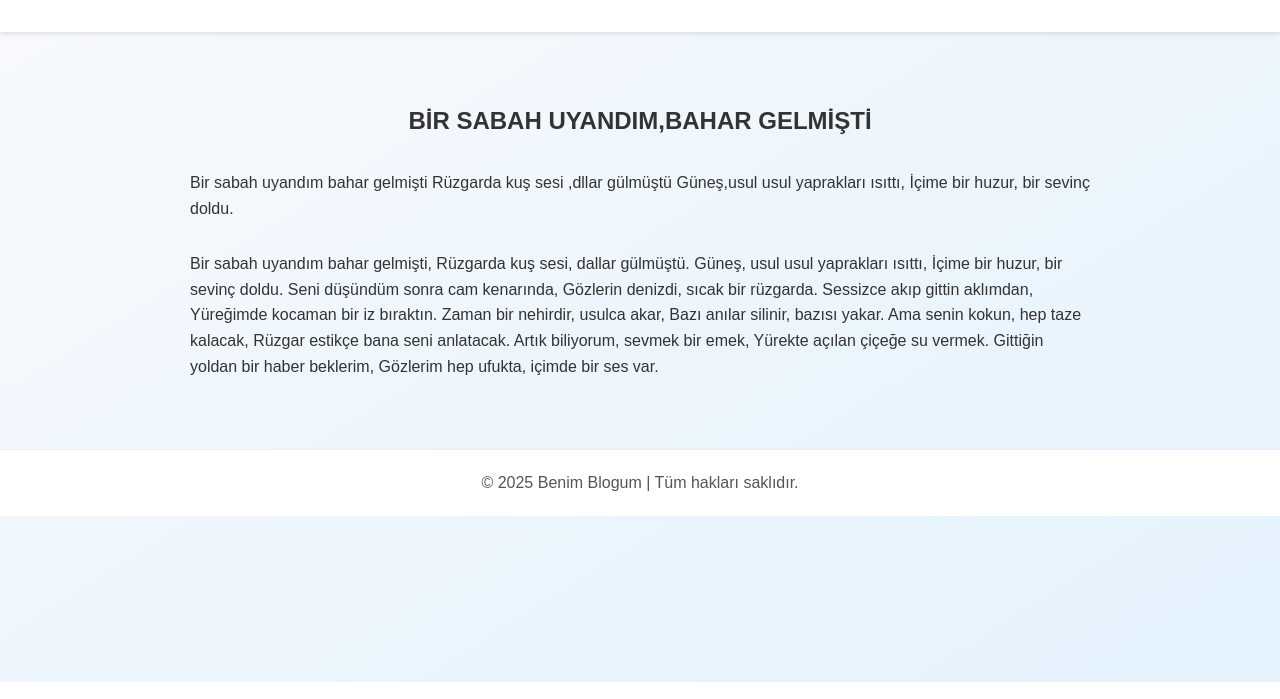
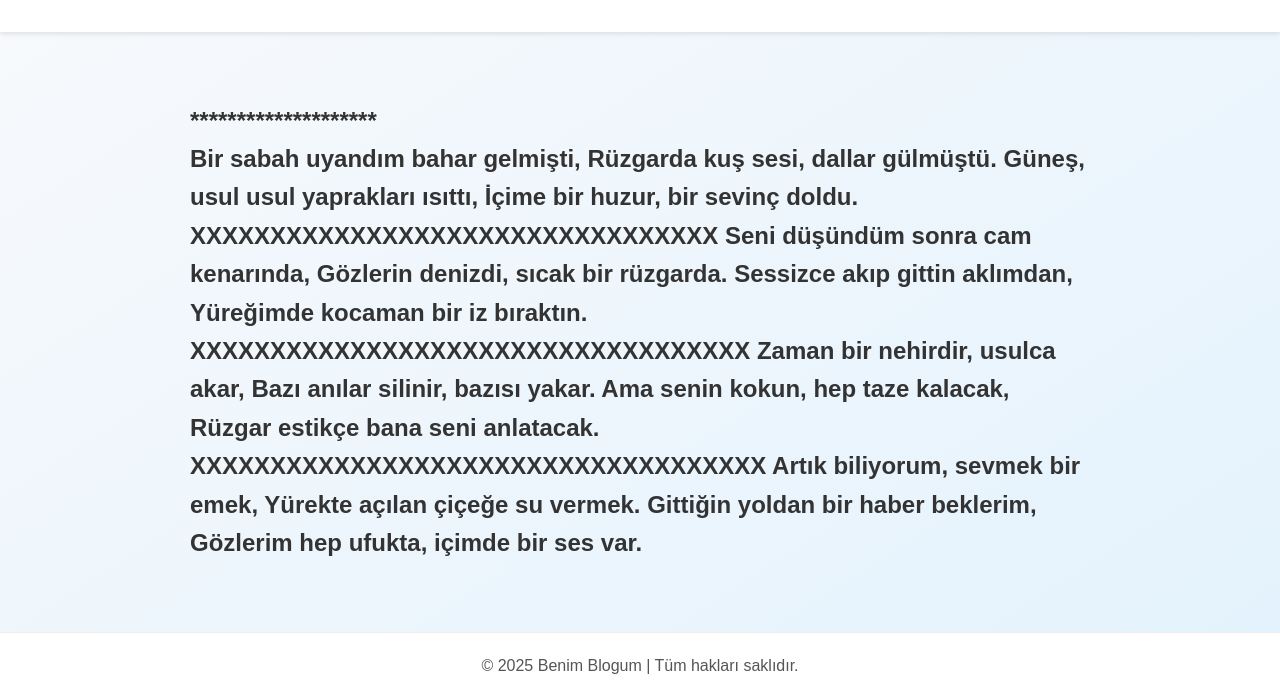
Before and after one commit to 00den4yiz/blog-sitem, a plain HTML site: page yazi4.html in a window 1280 px wide. Shown: the part 118-817 px from the top of the page. Drawn offline with Linux system fonts and the light colour scheme.

Commit message:
Update yazi4.html

```diff
--- a/yazi4.html
+++ b/yazi4.html
@@ -17,26 +17,28 @@
   </header>
 
   <main>
-    <h2>BİR SABAH UYANDIM,BAHAR GELMİŞTİ</h2>
-    <p>   Bir sabah uyandım bahar gelmişti
-       Rüzgarda kuş sesi ,dllar gülmüştü
-       Güneş,usul usul yaprakları ısıttı,
-       İçime bir huzur, bir sevinç doldu.</p>
+    <h2>********************</p>
 
     <p>Bir sabah uyandım bahar gelmişti,
 Rüzgarda kuş sesi, dallar gülmüştü.
 Güneş, usul usul yaprakları ısıttı,
 İçime bir huzur, bir sevinç doldu.
 
+XXXXXXXXXXXXXXXXXXXXXXXXXXXXXXXXX
+
 Seni düşündüm sonra cam kenarında,
 Gözlerin denizdi, sıcak bir rüzgarda.
 Sessizce akıp gittin aklımdan,
 Yüreğimde kocaman bir iz bıraktın.
 
+XXXXXXXXXXXXXXXXXXXXXXXXXXXXXXXXXXX
+
 Zaman bir nehirdir, usulca akar,
 Bazı anılar silinir, bazısı yakar.
 Ama senin kokun, hep taze kalacak,
 Rüzgar estikçe bana seni anlatacak.
+
+XXXXXXXXXXXXXXXXXXXXXXXXXXXXXXXXXXXX
 
 Artık biliyorum, sevmek bir emek,
 Yürekte açılan çiçeğe su vermek.
```
